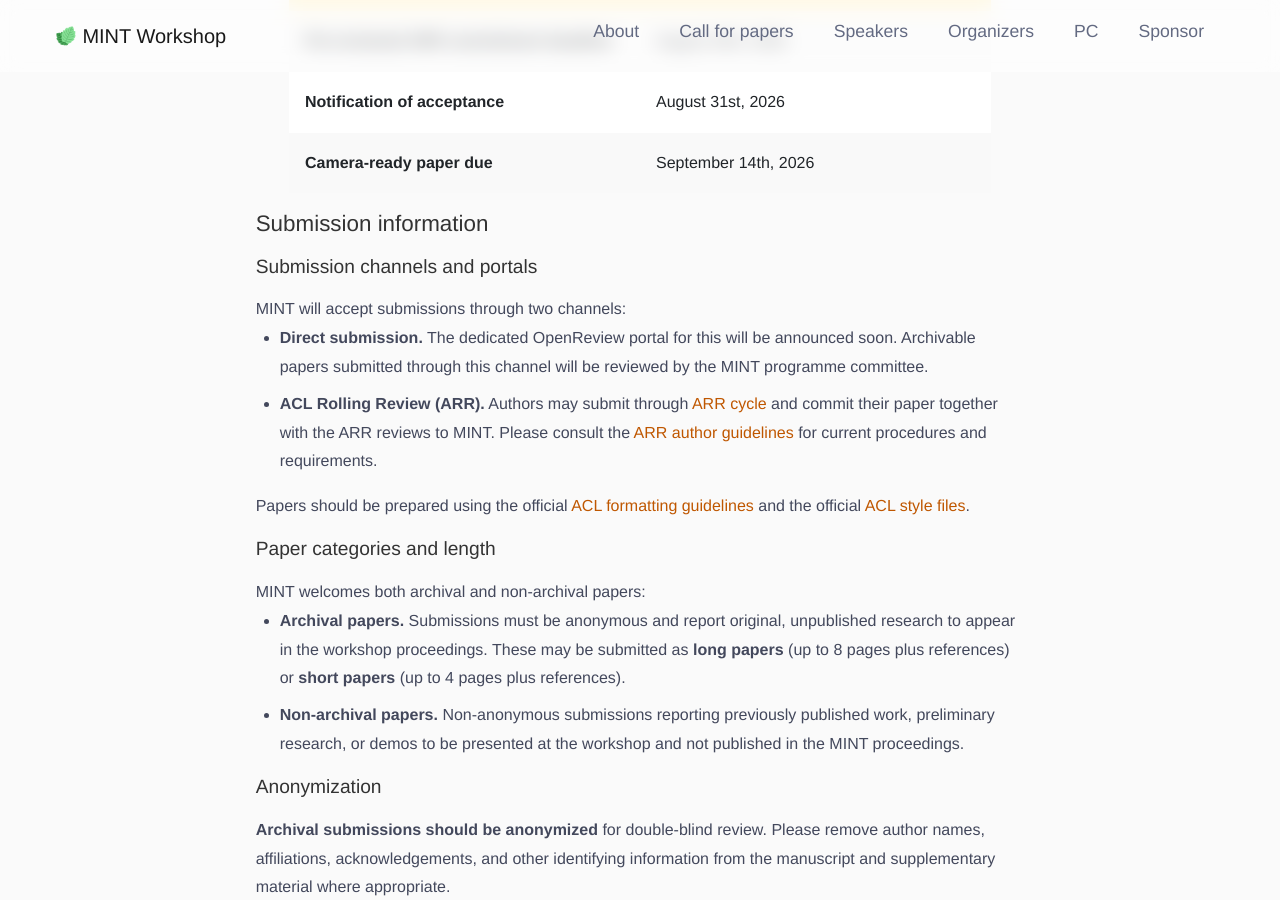
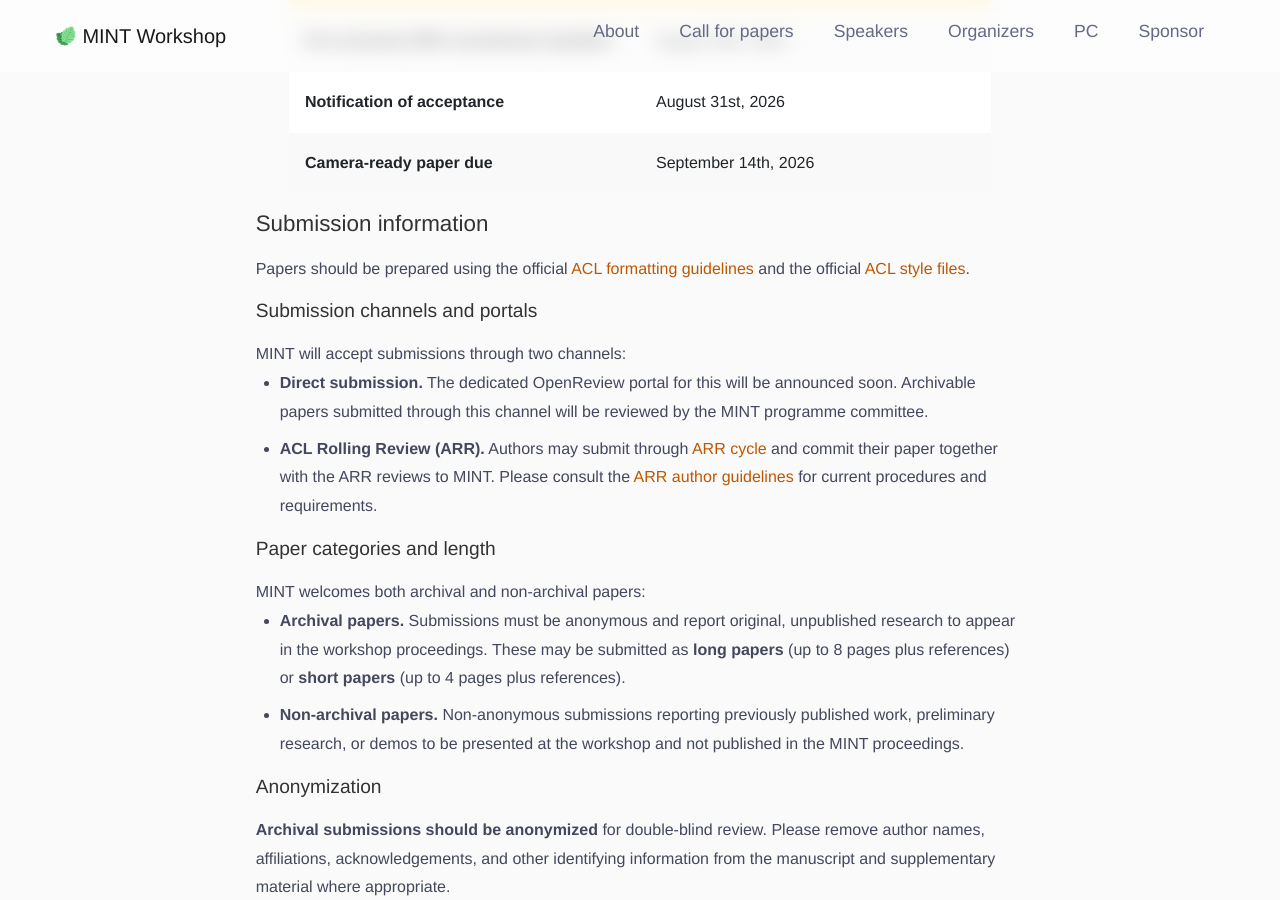
Before and after one commit to MINTworkshop/MINTworkshop.github.io, a Jekyll site: the page built from 2026/index.md, in a window 1280 px wide and 900 px high, scrolled down 2671 px. Built offline with Jekyll 4.4.1, drawn with Linux system fonts in a browser that asks for light colours.

Commit message:
move about section up

```diff
--- a/_includes/cfp.html
+++ b/_includes/cfp.html
@@ -48,7 +48,12 @@
         </div>
 
         <h5>Submission information</h5>
-
+         <p>
+          Papers should be prepared using the official
+          <a href="https://acl-org.github.io/ACLPUB/formatting.html" target="_blank">ACL formatting guidelines</a>
+          and the official
+          <a href="https://github.com/acl-org/acl-style-files" target="_blank">ACL style files</a>.
+        </p>
         <h6>Submission channels and portals</h6>
         MINT will accept submissions through two channels:
         <ul>
@@ -70,13 +75,6 @@
           <a href="{{ page.openreview }}" class="btn btn-custom btn-xs" target="_blank">OpenReview</a>.
         </p>
         {% endif %}
-
-        <p>
-          Papers should be prepared using the official
-          <a href="https://acl-org.github.io/ACLPUB/formatting.html" target="_blank">ACL formatting guidelines</a>
-          and the official
-          <a href="https://github.com/acl-org/acl-style-files" target="_blank">ACL style files</a>.
-        </p>
 
         <h6 id="submission-format">Paper categories and length</h6>
         MINT welcomes both archival and non-archival  papers:
```
